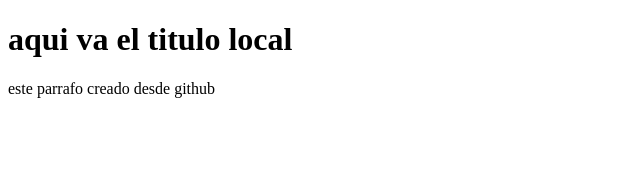
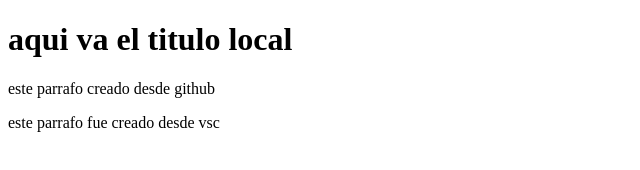
Before and after one commit to bernabe18/proyecto-web-empresa-C, a plain HTML site: page index.html in a window 1280 px wide. Shown: the whole page, without its empty margins (0-640 px from the left). Drawn offline with Linux system fonts and the light colour scheme.

Commit message:
agregando segundo parrafo

```diff
--- a/index.html
+++ b/index.html
@@ -9,5 +9,6 @@
 <body>
     <h1>aqui va el titulo local</h1>
     <p>este parrafo creado desde github</h1>
+    <p>este parrafo fue creado desde vsc</p>
 </body>
 </html>
```
